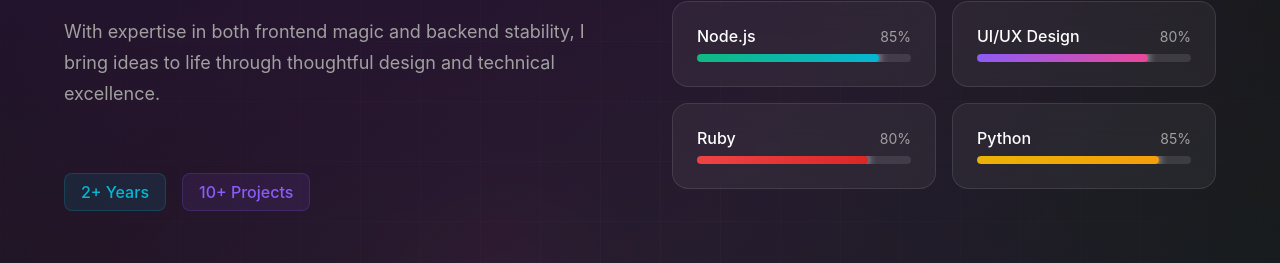
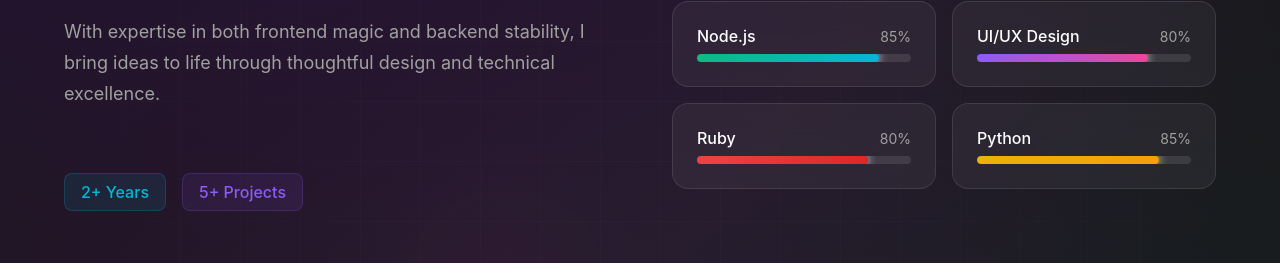
Before and after one commit to Shakar-Hassan/my-portfolio, a React (Vite) app: page / in a window 1280 px wide. Shown: the part 1235-1498 px from the top of the page. Built offline with nearby package versions, Linux system fonts and the light colour scheme.

Commit message:
about me is fixed

```diff
--- a/src/AppComponents/Sections/About.jsx
+++ b/src/AppComponents/Sections/About.jsx
@@ -26,7 +26,7 @@ export default function About() {
               2+ Years
             </motion.div>
             <motion.div whileHover={{ scale: 1.05 }} className="stat-item purple">
-              10+ Projects
+              5+ Projects
             </motion.div>
           </div>
         </motion.div>
```
